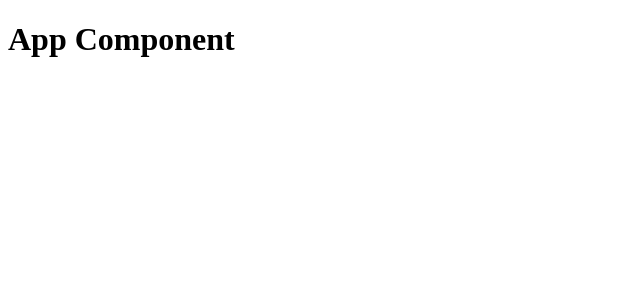
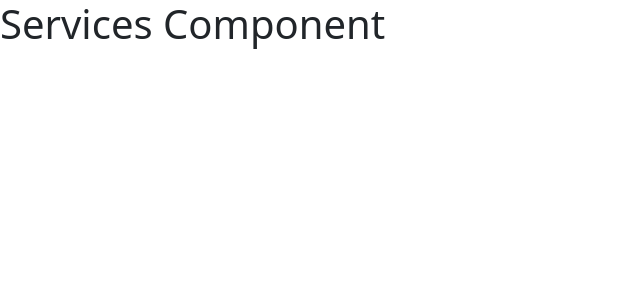
Before and after one commit to jbgalvo/Galvo_Activity14, a React (Vite) app: page / in a window 1280 px wide. Shown: the top 300 px of the page, without its empty margins (0-640 px from the left). Built offline with nearby package versions, Linux system fonts and the light colour scheme.

Commit message:
added pages home, about, services, contact and layout jsx files

```diff
--- a/src/App.jsx
+++ b/src/App.jsx
@@ -1,9 +1,18 @@
 import { useState } from 'react'
+import { BrowserRouter, Routes, Route } from "react-router-dom";
+import Layout from "./pages/Layout.jsx";
+import About from "./pages/About.jsx";
+import Contact from "./pages/Contact.jsx";
+import Home from "./pages/Home.jsx";
+import Services from "./pages/Services.jsx";
+import 'bootstrap/dist/css/bootstrap.css';
+import 'bootstrap/dist/js/bootstrap.js';
+
 function App() {
 
   return (
     <>
-      <h1>App Component</h1>
+      <Services />
     </>
   )
 }
--- /dev/null
+++ b/src/pages/About.jsx
@@ -0,0 +1,9 @@
+function About() {
+  return (
+    <>
+      <h1>About Component</h1>
+    </>
+  )
+}
+
+export default About;
--- /dev/null
+++ b/src/pages/Contact.jsx
@@ -0,0 +1,9 @@
+function Contact() {
+  return (
+    <>
+      <h1>Contact Component</h1>
+    </>
+  )
+}
+
+export default Contact;
--- /dev/null
+++ b/src/pages/Home.jsx
@@ -0,0 +1,9 @@
+function Home() {
+  return (
+    <>
+      <h1>Home Component</h1>
+    </>
+  )
+}
+
+export default Home;
--- /dev/null
+++ b/src/pages/Layout.jsx
@@ -0,0 +1,9 @@
+function Layout() {
+  return (
+    <>
+      <h1>Layout Component</h1>
+    </>
+  )
+}
+
+export default Layout;
--- /dev/null
+++ b/src/pages/Services.jsx
@@ -0,0 +1,9 @@
+function Services() {
+  return (
+    <>
+      <h1>Services Component</h1>
+    </>
+  )
+}
+
+export default Services;
```
